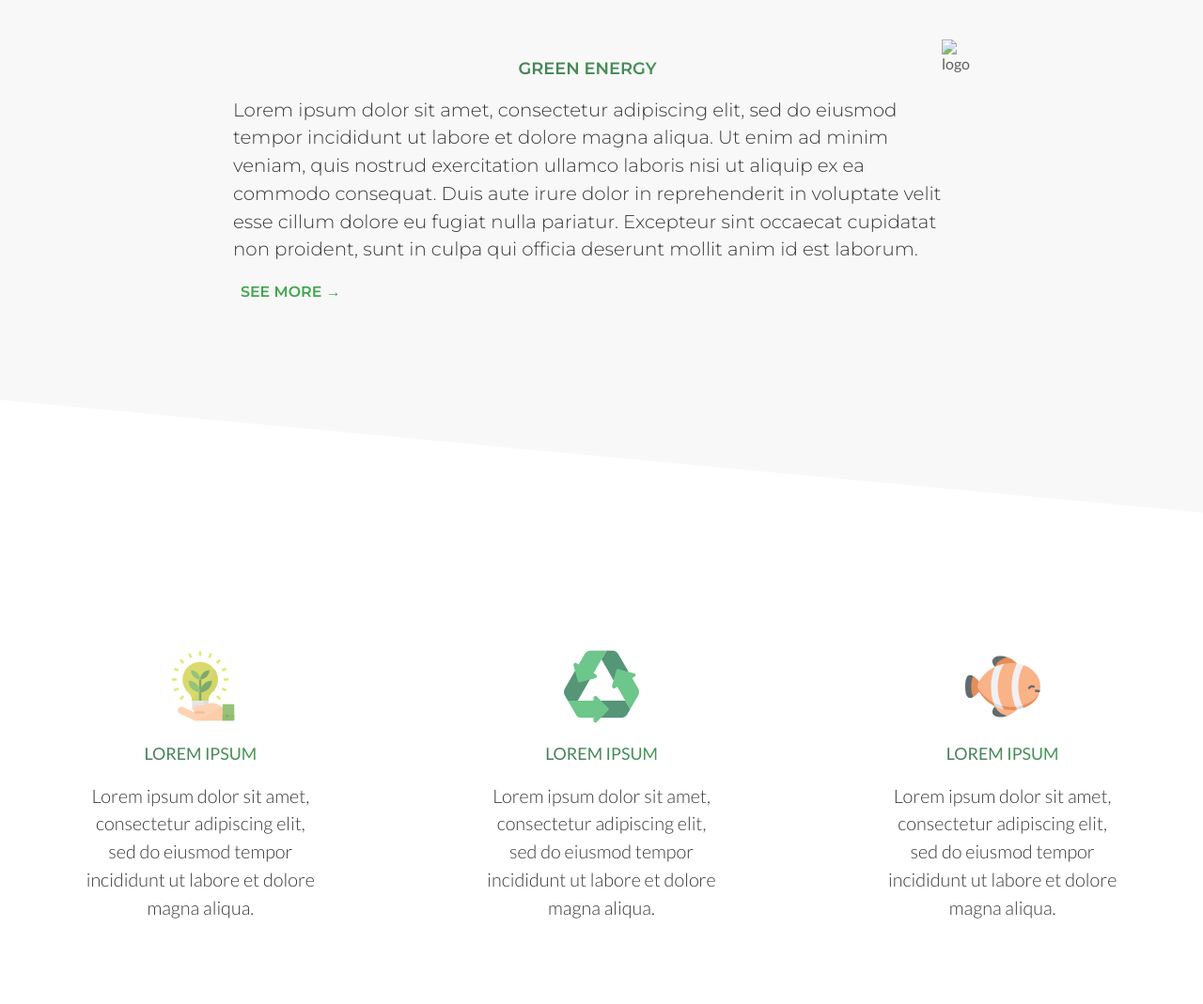
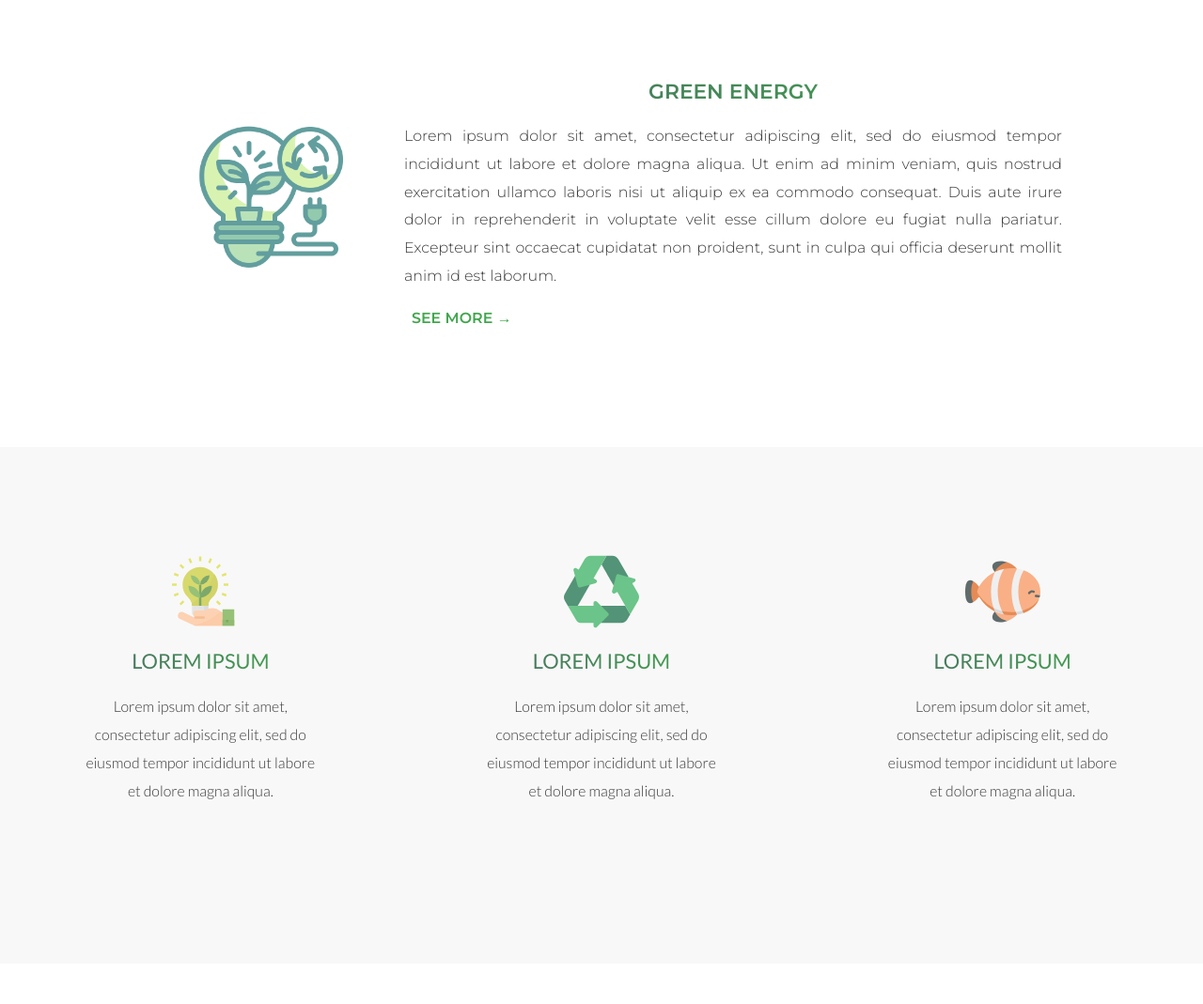
Before and after one commit to ewelina-slepko/website-template, a website: page public/index.html in a window 1280 px wide. Shown: the part 816-1885 px from the top of the page at 94% size. Drawn offline with Linux system fonts and the light colour scheme.

Commit message:
Made responsive website

```diff
--- a/public/index.html
+++ b/public/index.html
@@ -28,7 +28,10 @@
 
     <main>
         <section class="section-about">
-            <div class="u-margin-bottom-2">
+            <div class="image-box">
+                <img src="img/energy.png" alt="logo" class="image-box-energy" />
+            </div>
+            <div class="u-padding-large">
                 <h2 class="heading-secondary">
                     <span class="heading-secondary-main">Green energy</span>
                     <span class="heading-secondary-sub">Lorem ipsum dolor sit amet, consectetur adipiscing elit, sed do
@@ -41,9 +44,7 @@
                     <a href="#" class="btn-text u-margin-top-small">See more &#8594</a>
                 </h2>
             </div>
-            <div class="image-box">
-                <img src="img/energy.jpg" alt="logo" class="image-box-energy" />
-            </div>
+
         </section>
         <section class="alternatives">
             <div class="alternative-box">
--- a/public/sass/base/_base.scss
+++ b/public/sass/base/_base.scss
@@ -16,7 +16,7 @@ html{
         font-size: 56.25%;
     }
     @include respond(tablet-portrait){
-        font-size: 43.75;
+        font-size: 43.75%;
     }
 
 }
--- a/public/sass/base/_typography.scss
+++ b/public/sass/base/_typography.scss
@@ -1,7 +1,6 @@
 body{
     font-family: "Lato", sans-serif;
     font-weight: 400px;
-    font-size: 16px;
     color: $color-gray;
 }
 
@@ -13,10 +12,9 @@ body{
 
     &-main{
         display: block;
-        font-size: 5rem;
+        font-size: 4rem;
         font-weight: 400;
         letter-spacing: 35px;
-
         animation-name: moveInLeft;
         animation-duration: 1s;
         animation-timing-function: ease-out;
@@ -24,10 +22,9 @@ body{
 
     &-sub{
         display: block;
-        font-size: 2.2rem;
+        font-size: 1.3rem;
         font-weight: 400;
         letter-spacing: 15px;
-
         animation-name: moveInRight;
         animation-duration: 1s;
     }
@@ -39,19 +36,20 @@ body{
     &-main{
         display: block;
         text-transform: uppercase;
-        font-size: 1.8rem;
+        font-size: 2.2rem;
         padding: 20px;
         text-align: center;
+        -webkit-background-clip: text;
         background-image: linear-gradient(to right, $color-green-cold,$color-green-warm);
-        -webkit-background-clip: text;
         color: transparent;
     }
     &-sub{
         display: block;
-        font-size: 2rem;
+        max-width: 700px;
+        font-size: 1.6rem;
         line-height: 3rem;
         font-weight: 300;
-        text-align: left;
+        text-align: justify;
     }
 }
 
--- a/public/sass/base/_utilities.scss
+++ b/public/sass/base/_utilities.scss
@@ -1,5 +1,5 @@
-.u-margin-bottom-4{
-    margin-bottom: 20px
+.u-padding-large{
+padding: 60px 0;
 }
 
 .u-margin-top-small{
--- a/public/sass/components/_button.scss
+++ b/public/sass/components/_button.scss
@@ -4,6 +4,7 @@
         display: inline-block;
         text-decoration: none;
         text-transform: uppercase;
+        font-size: 1.4rem;
         padding: 15px 40px;
         border-radius: 100px;
         transition: all .2s;
--- a/public/sass/layouts/_alternatives.scss
+++ b/public/sass/layouts/_alternatives.scss
@@ -3,13 +3,9 @@
     flex-wrap: wrap;
     flex-direction: row;
     justify-content: space-around;
-    align-items: flex-end;
-    height: 80vh;
-    background-color: $color-white;
-    background-size: cover;
-    background-position: top;
-    clip-path: polygon(0 0, 100% 15vh, 100% 100%, 0 85vh);
-    position: relative;
+    align-items: center;
+    background-color: $color-gray-light;
+    padding: 60px 0;
     margin-bottom: 80px;
 }
 
@@ -20,6 +16,7 @@
     text-align: center;
     max-width: 300px;
     padding: 2.5rem;
+    margin-top: 30px;
     border-radius: 3px;
     transition: all .6s;
 
--- a/public/sass/layouts/_header.scss
+++ b/public/sass/layouts/_header.scss
@@ -1,5 +1,6 @@
 .header{
     height: 95vh;
+    max-width: 100%;
     background-image: linear-gradient(
         to right bottom,
         rgba($color-primary, .8),
--- a/public/sass/pages/_home.scss
+++ b/public/sass/pages/_home.scss
@@ -1,14 +1,17 @@
 .section-about{
     display: flex;
-    background-color: $color-gray-light;
-    padding: 30rem 25rem;
-    margin-top: -25vh;
-    margin-bottom: -25vh
+    flex-wrap: wrap;
+    justify-content: center;
+    align-items: center;
+    padding: 60px;
 }
 
 .image-box{
+    flex: 1;
+    max-width: 160px;
+    margin: 0px 60px;
     &-energy{
-        max-height: 300px;
+        max-height: 160px;
         opacity: .8;
     }
 }
```
Also changed, not shown: public/css/style.css.
